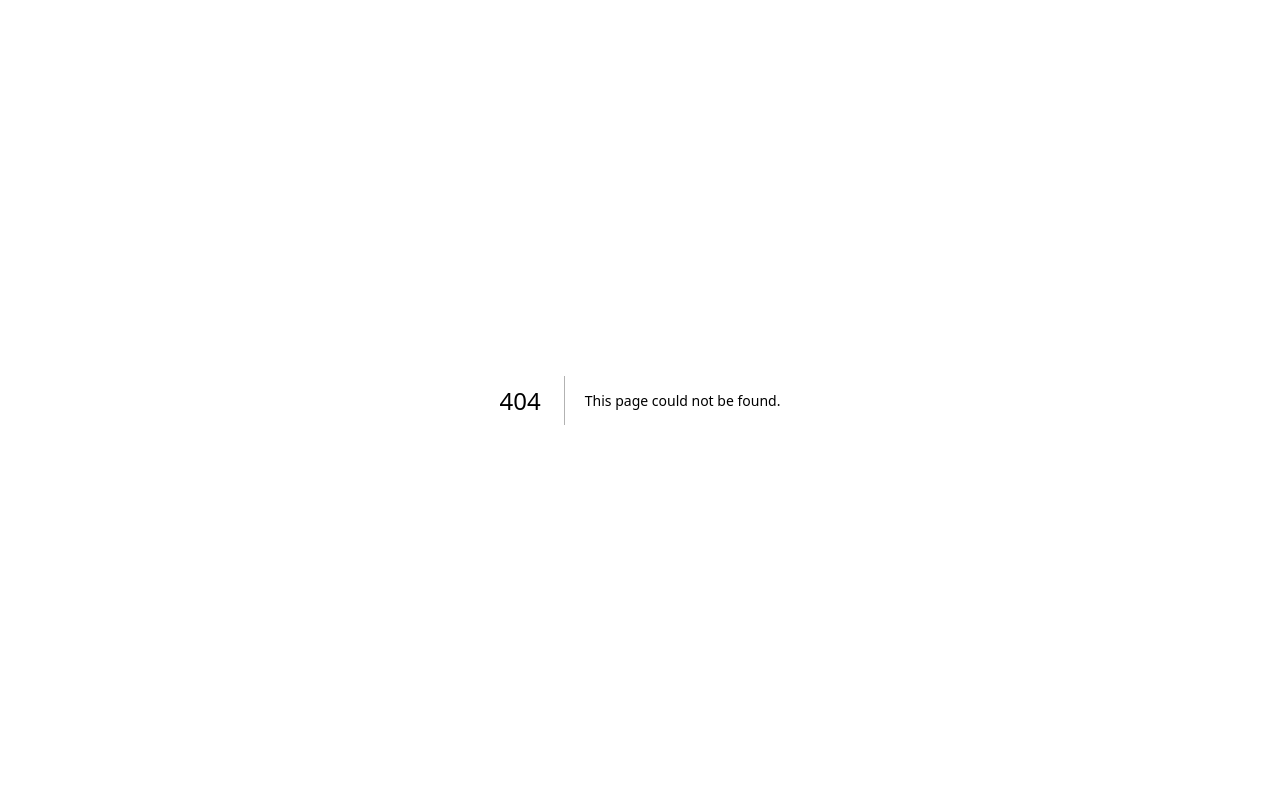
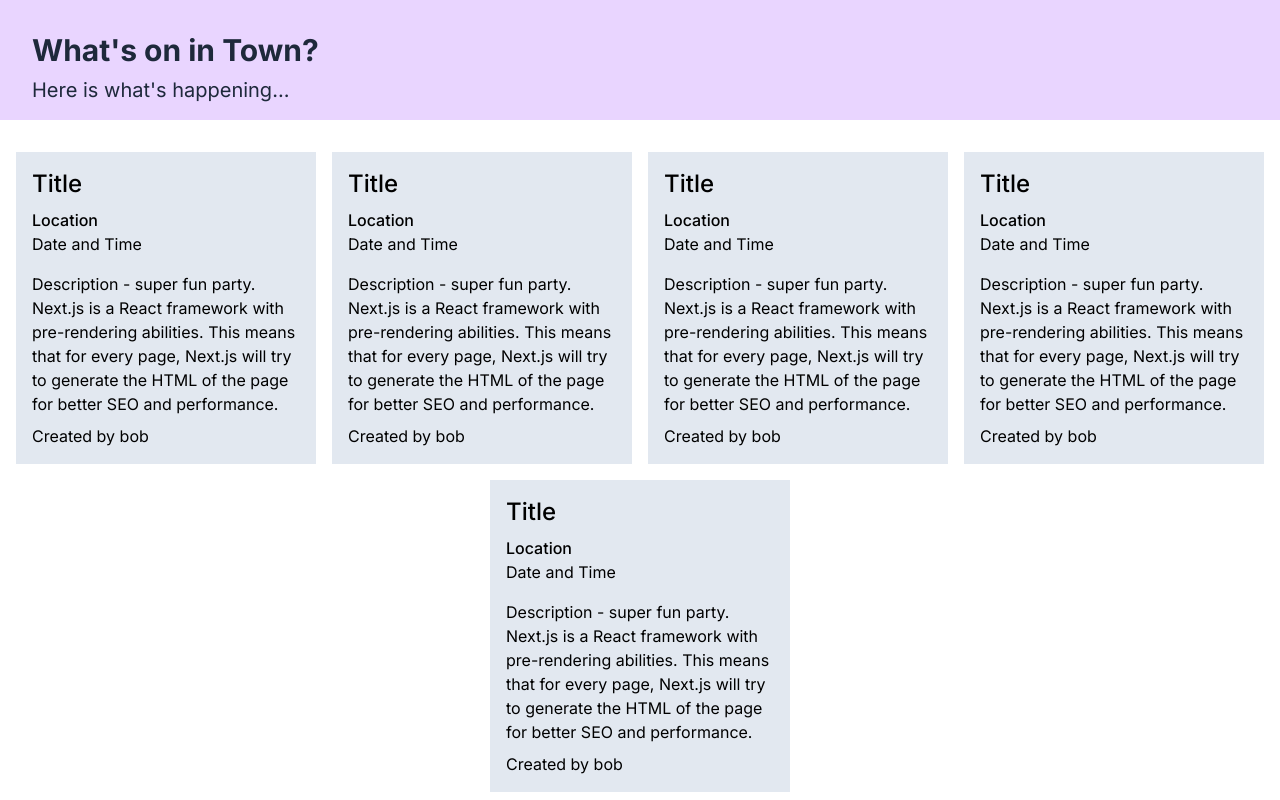
Before and after one commit to Boycey7/event-app-project, a Next.js app in the folder client/: page /dashTest in a window 1280 px wide. Before the commit this address had no page. Built offline with nearby package versions, Linux system fonts and the light colour scheme; no server answers.

Commit message:
commit before pulling v1

```diff
--- a/client/apiClient.js
+++ b/client/apiClient.js
@@ -9,6 +9,7 @@ export class ApiClient {
   }
 
   authenticatedCall(method, url, data) {
+    console.log("hello")
     return axios({
       method,
       url,
--- /dev/null
+++ b/client/app/dashTest/page.js
@@ -0,0 +1,37 @@
+"use client";
+import { ApiClient } from "@/apiClient";
+import Register from "@/components/Register";
+import login from "@/components/Login";
+import Dashboard from "@/components/Dashboard";
+import { useState, useEffect } from "react";
+
+export default function Home() {
+
+
+
+
+  const [token, setToken] = useState(1)      // (window.localStorage.getItem("token")); // should I set this as 1 to match the tokens that the users have atm?
+
+  const logout = () => {
+    window.localStorage.removeItem("token");
+    setToken(null);
+  };
+
+  useEffect(() => {
+    const token = 1 // window.localStorage.getItem("token");
+    if (token) {
+      setToken(token);
+    }
+  }, []);
+
+  const client = new ApiClient(
+    () => token,
+    () => logout()
+  );
+
+  return (
+    <main>
+        {token ? <Dashboard client={client} /> : <h1>Login</h1>}
+    </main>
+  );
+}
--- a/client/components/Dashboard.js
+++ b/client/components/Dashboard.js
@@ -0,0 +1,52 @@
+"use client";
+import React from "react";
+import { useState, useEffect } from "react";
+import Event from "@/components/Event";
+
+// create event card -
+// for now just use divs
+
+// receive post data from the server
+// update apiClient
+
+// map through the data and create card for each
+
+const Dashboard = (props) => {
+  const [events, setEvents] = useState([]);
+  const [current, setCurrent] = useState(undefined);
+
+  const refreshList = () => {
+    props.client.getEvents().then((response) => {
+      setEvents(response.data);
+      console.log(response.data);
+    });
+  };
+
+  useEffect(() => {
+    refreshList();
+  }, []);
+
+  // useEffect(() => {
+  //     console.log(events)
+  // }, [events])
+
+  return (
+    <div>
+      <div className="bg-purple-200 px-8 pt-8 pb-4 text-slate-800 mb-8">
+        <h1 className="text-3xl font-bold mb-2">What's on in Town?</h1>
+        <p className="text-xl">Here is what's happening...</p>
+      </div>
+      <div className="">
+          <div className="flex flex-wrap gap-4 justify-center">
+            <Event />
+            <Event />
+            <Event />
+            <Event />
+            <Event />
+          </div>
+              </div>
+      </div>
+  );
+};
+
+export default Dashboard;
--- /dev/null
+++ b/client/components/Event.js
@@ -0,0 +1,15 @@
+import React from 'react'
+
+const Event = (props) => {
+  return (
+    <div className='bg-slate-200 py-4 px-4 w-[300px]'>
+        <h2 className='text-2xl font-medium pb-2'>Title</h2>
+        <h3 className='font-medium'>Location</h3>
+        <p>Date and Time</p>
+        <p className='pt-4'>Description - super fun party. Next.js is a React framework with pre-rendering abilities. This means that for every page, Next.js will try to generate the HTML of the page for better SEO and performance.</p>
+        <p className='pt-2'>Created by bob</p>
+    </div>
+  )
+}
+
+export default Event
```
